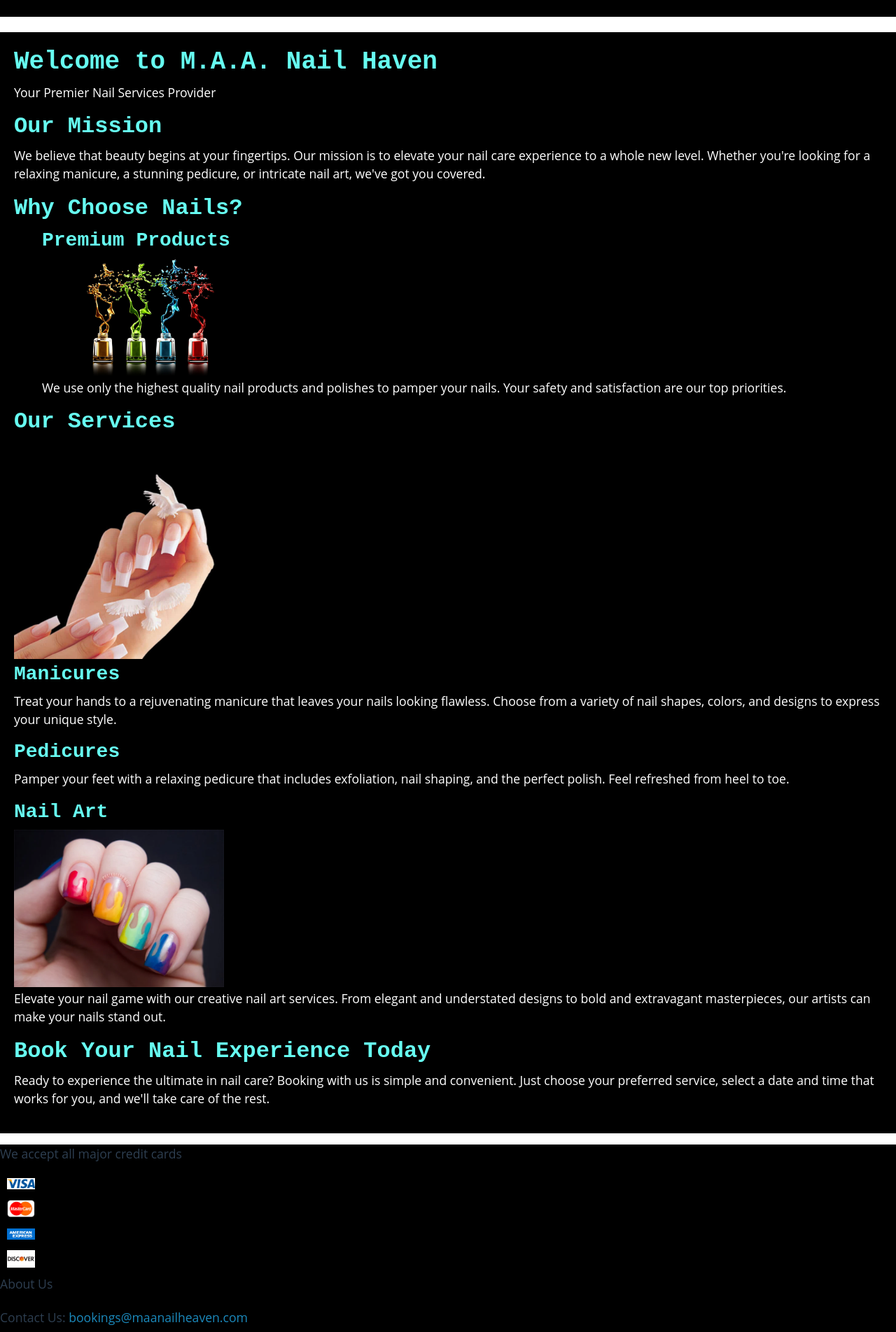
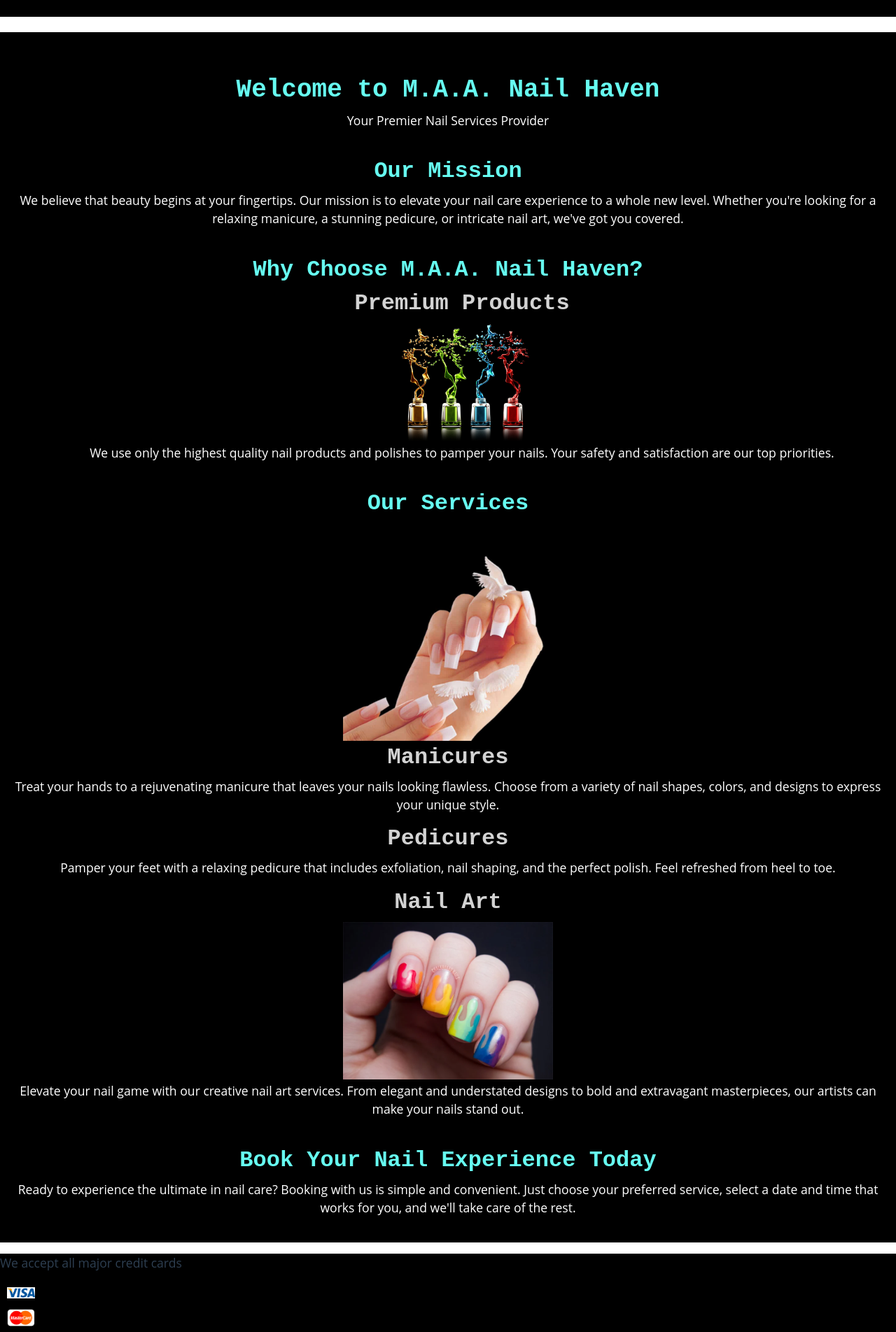
Before and after one commit to Allicris/nail-booking-site, a React (Vite) app in the folder client/: page / in a window 1280 px wide. Shown: the part 356-2260 px from the top of the page at 70% size. Built offline with nearby package versions, Linux system fonts and the light colour scheme.

Commit message:
fixing some fonts etc on main page

```diff
--- a/client/src/components/Footer.jsx
+++ b/client/src/components/Footer.jsx
@@ -7,7 +7,7 @@ import discoverLogo from '../assets/images/discover-logo.png';
 
 const Footer = () => {
   const columnClasses = 'column w-1/2 xl:w-1/4 px-10';
-  const spanCardClasses = 'w-14 flex justify-center items-center text-black mr-4 text-sm py-1 px-2 inline';
+  const spanCardClasses = 'w-14 flex justify-center items-center text-light-grey mr-4 text-sm py-1 px-2 inline'; // Changed text color to light grey
   const spaceBetweenCardsAndLink = 'mb-4';
 
   const smallImageStyle = {
@@ -40,17 +40,19 @@ const Footer = () => {
         </div>
         <div className={columnClasses}>
           <p className={`text-xl font-normal ${spaceBetweenCardsAndLink}`}>
-            <Link to="/aboutus" className="text-primary hover:underline">
+            <Link to="/aboutus" className="text-light-grey hover:underline"> {/* Changed text color to light grey */}
               About Us
             </Link>
           </p>
           <p className="font-light mt-2">
-            Contact Us: <a href="mailto:bookings@maanailheaven.com">bookings@maanailheaven.com</a>
+            Contact Us: <a href="mailto:bookings@maanailheaven.com" className="text-light-grey"> {/* Changed text color to light grey */}
+              bookings@maanailhaven.com
+            </a>
           </p>
         </div>
       </div>
       <div className="footer-bottom bg-primary-dark pt-5 pb-4 flex items-center justify-center">
-        <p className="text-sm font-light text-primary-light">
+        <p className="text-sm font-light text-light-grey"> {/* Changed text color to light grey */}
           here is copyright info blah blah
         </p>
       </div>
--- a/client/src/pages/Home/Home.jsx
+++ b/client/src/pages/Home/Home.jsx
@@ -1,20 +1,24 @@
 import React from 'react';
-// import Services from '../Services/Services';
-// import SavedAppointments from './pages/savedAppointments';
 import serviceImage from '../../assets/images/service-pic.png';
 import creativeNailsImage from '../../assets/images/creativeNails-pic.png';
 import premiumProductImage from '../../assets/images/premiumProduct-pic.png';
-
 
 function Home() {
   const containerStyle = {
     backgroundColor: 'black',
     color: 'white',
     padding: '20px',
+    textAlign: 'center', // Center-align text
   };
 
-  const redHeaderStyle = {
-    color: '#66FCF1',
+  const lightGreyHeaderStyle = {
+    color: 'lightgrey', // Light grey color for section headers
+    fontSize: '32px', // Increase font size
+  };
+
+  const blueHeaderStyle = {
+    color: '#66FCF1', // Blue color for specific headers
+    marginTop: '40px', // Add some spacing between sections
   };
 
   // Define a style for smaller images
@@ -25,18 +29,18 @@ function Home() {
   return (
     <div style={containerStyle}>
       <header>
-        <h1 style={redHeaderStyle}>Welcome to M.A.A. Nail Haven</h1>
+        <h1 style={blueHeaderStyle}>Welcome to M.A.A. Nail Haven</h1>
         <p>Your Premier Nail Services Provider</p>
       </header>
       <section>
-        <h2 style={redHeaderStyle}>Our Mission</h2>
+        <h2 style={blueHeaderStyle}>Our Mission</h2>
         <p>We believe that beauty begins at your fingertips. Our mission is to elevate your nail care experience to a whole new level. Whether you're looking for a relaxing manicure, a stunning pedicure, or intricate nail art, we've got you covered.</p>
       </section>
       <section>
-        <h2 style={redHeaderStyle}>Why Choose Nails?</h2>
+        <h2 style={blueHeaderStyle}>Why Choose M.A.A. Nail Haven?</h2>
         <ul>
           <li>
-            <h3 style={redHeaderStyle}>Premium Products</h3>
+            <h3 style={lightGreyHeaderStyle}>Premium Products</h3>
             {/* Apply the smallImageStyle to the image */}
             <img src={premiumProductImage} alt="French tips manicure" style={smallImageStyle} />
             <p>We use only the highest quality nail products and polishes to pamper your nails. Your safety and satisfaction are our top priorities.</p>
@@ -44,30 +48,28 @@ function Home() {
         </ul>
       </section>
       <section>
-        <h2 style={redHeaderStyle}>Our Services</h2>
+        <h2 style={blueHeaderStyle}>Our Services</h2>
         <>
-
           {/* Apply the smallImageStyle to the image */}
           <img src={serviceImage} alt="French tips manicure" style={smallImageStyle} />
         </>
         <div>
-          <h3 style={redHeaderStyle}>Manicures</h3>
+          <h3 style={lightGreyHeaderStyle}>Manicures</h3>
           <p>Treat your hands to a rejuvenating manicure that leaves your nails looking flawless. Choose from a variety of nail shapes, colors, and designs to express your unique style.</p>
         </div>
         <div>
-          <h3 style={redHeaderStyle}>Pedicures</h3>
+          <h3 style={lightGreyHeaderStyle}>Pedicures</h3>
           <p>Pamper your feet with a relaxing pedicure that includes exfoliation, nail shaping, and the perfect polish. Feel refreshed from heel to toe.</p>
         </div>
         <div>
-          <h3 style={redHeaderStyle}>Nail Art</h3>
+          <h3 style={lightGreyHeaderStyle}>Nail Art</h3>
           {/* Apply the smallImageStyle to the image */}
           <img src={creativeNailsImage} alt="Creative nail design" style={smallImageStyle} />
           <p>Elevate your nail game with our creative nail art services. From elegant and understated designs to bold and extravagant masterpieces, our artists can make your nails stand out.</p>
         </div>
       </section>
       <section>
-        <h2 style={redHeaderStyle}>Book Your Nail Experience Today</h2>
-
+        <h2 style={blueHeaderStyle}>Book Your Nail Experience Today</h2>
         <p>Ready to experience the ultimate in nail care? Booking with us is simple and convenient. Just choose your preferred service, select a date and time that works for you, and we'll take care of the rest.</p>
       </section>
     </div>
```
